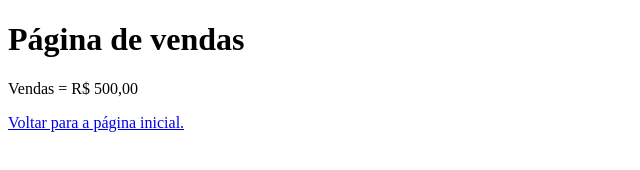
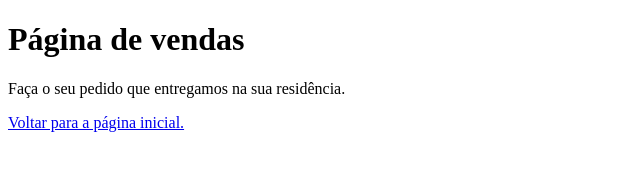
Before and after one commit to Claudio-100/aulagithub, a plain HTML site: page vendas.html in a window 1280 px wide. Shown: the whole page, without its empty margins (0-640 px from the left). Drawn offline with Linux system fonts and the light colour scheme.

Commit message:
Foi colocado uma nota explicativa da entrega

```diff
--- a/vendas.html
+++ b/vendas.html
@@ -6,7 +6,7 @@
   </head>
   <body>
     <h1>Página de vendas</h1>
-    <p>Vendas = R$ 500,00</p>
+    <p>Faça o seu pedido que entregamos na sua residência.</p>
     <a href="index.html">Voltar para a página inicial.</a>
   </body>
 </html>
```
